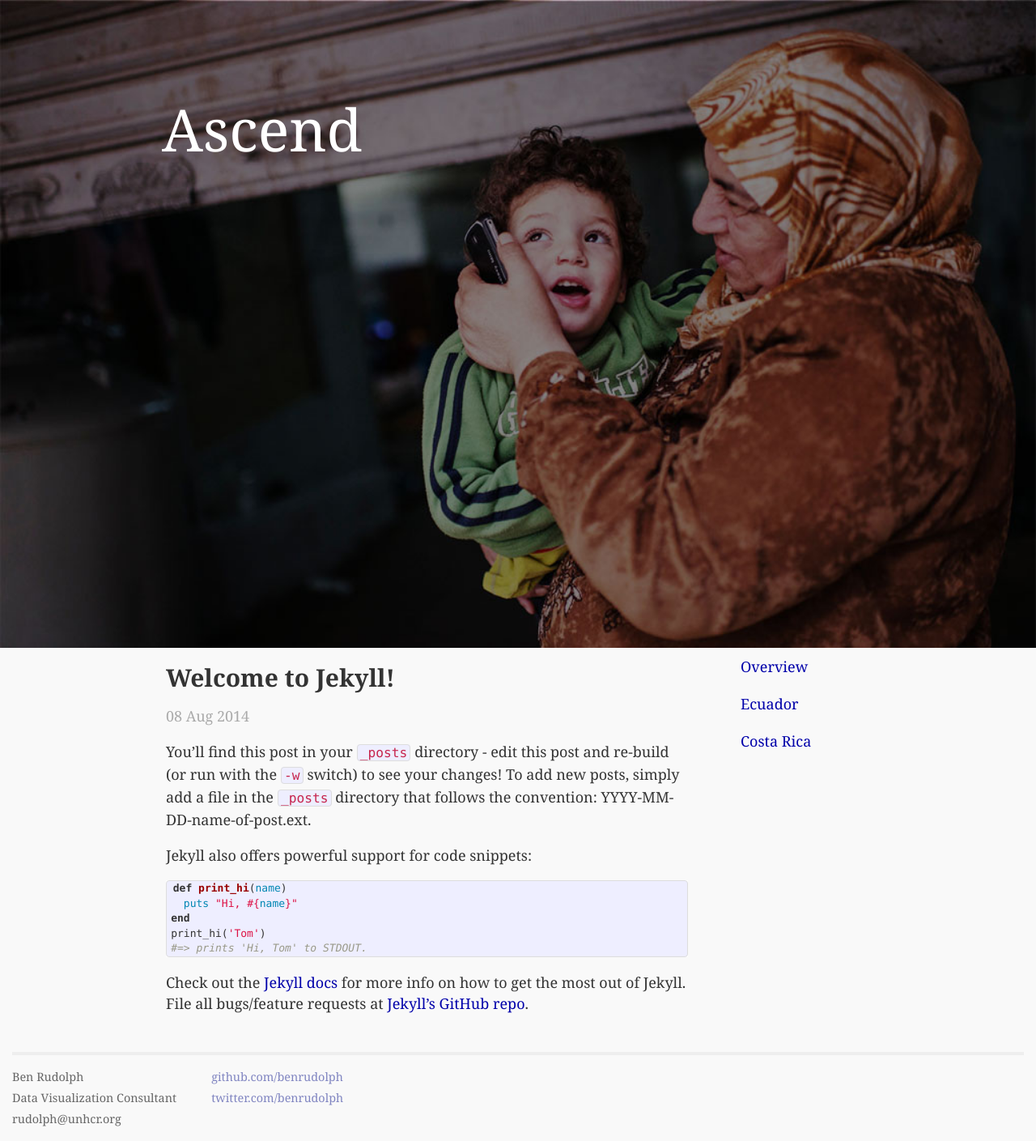
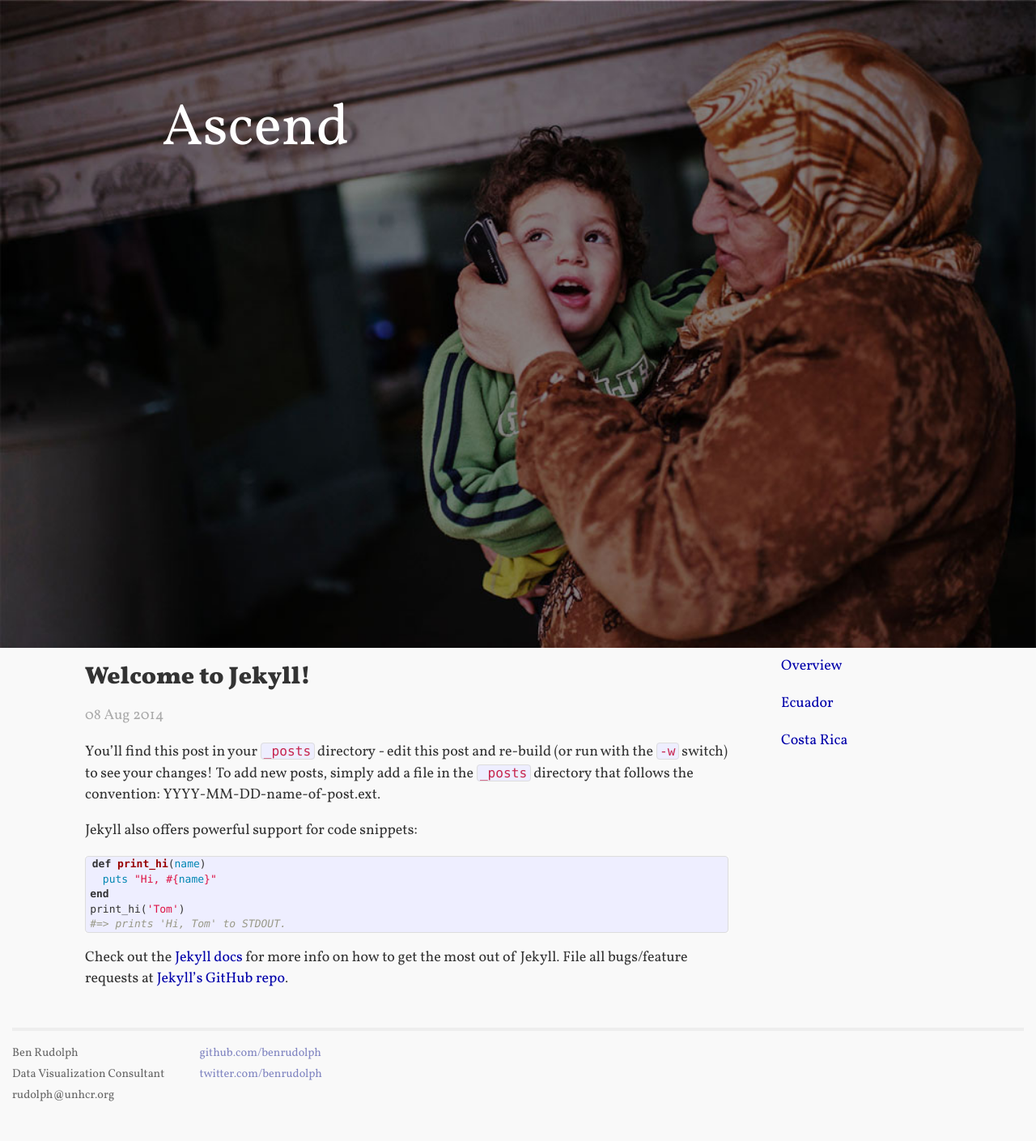
Before and after one commit to benrudolph/ascend.report, a Jekyll site: the page built from _posts/2014-08-08-welcome-to-jekyll.markdown, in a window 1280 px wide. Shown: the whole page at 81% size. Built offline with Jekyll 4.4.1, drawn with Linux system fonts in a browser that asks for light colours; Markdown is read by kramdown in place of the engine named in the settings; comment, search, counter and statistics services are not loaded; after the commit the page ends 1379 px from its top, so only the background shows below that.

Commit message:
fix routes

```diff
--- a/_layouts/default.html
+++ b/_layouts/default.html
@@ -16,10 +16,10 @@
     </head>
     <body data-spy="scroll">
         <script src="http://www.google.com/jsapi"></script>
-        <script src="/js/jquery.min.js"></script>
-        <script src="/js/highcharts.js"></script>
-        <script src="/js/highcharts-more.js"></script>
-        <script src="/js/chartkick.js"></script>
+        <script src="{{ site.baseurl }}/js/jquery.min.js"></script>
+        <script src="{{ site.baseurl }}/js/highcharts.js"></script>
+        <script src="{{ site.baseurl }}/js/highcharts-more.js"></script>
+        <script src="{{ site.baseurl }}/js/chartkick.js"></script>
 
         <div class="site container-fluid">
           <div class="row header">
@@ -67,7 +67,7 @@
           </div>
         </div>
 
-        <script src="/bootstrap/js/bootstrap.min.js"></script>
+        <script src="{{ site.baseurl }}/bootstrap/js/bootstrap.min.js"></script>
         <script>
           var $header = $('.header');
           $header.css('height', $(window).height())
--- a/css/main.css
+++ b/css/main.css
@@ -27,6 +27,21 @@
   src: local('Lato Bold'), local('Lato-Bold'), url('/fonts/Lato/Lato-Bold.ttf') format('truetype');
 }
 
+@font-face {
+  font-family: 'vollkorn';
+  font-style: bold;
+  font-weight: 700;
+  src: local('Vollkorn Bold'), local('Vollkorn-Bold'), url('/fonts/Vollkorn/Vollkorn-Bold.ttf') format('truetype');
+}
+
+@font-face {
+  font-family: 'vollkorn';
+  font-style: normal;
+  font-weight: 400;
+  src: local('Vollkorn Regular'), local('Vollkorn-Regular'), url('/fonts/Vollkorn/Vollkorn-Regular.ttf') format('truetype');
+}
+
+
 * {
   margin: 0;
   padding: 0;
@@ -41,7 +56,7 @@
 }
 
 .content {
-  max-width: 1000px;
+  max-width: 1200px;
   margin: 0 auto;
   padding: 0 50px;
 }
```
